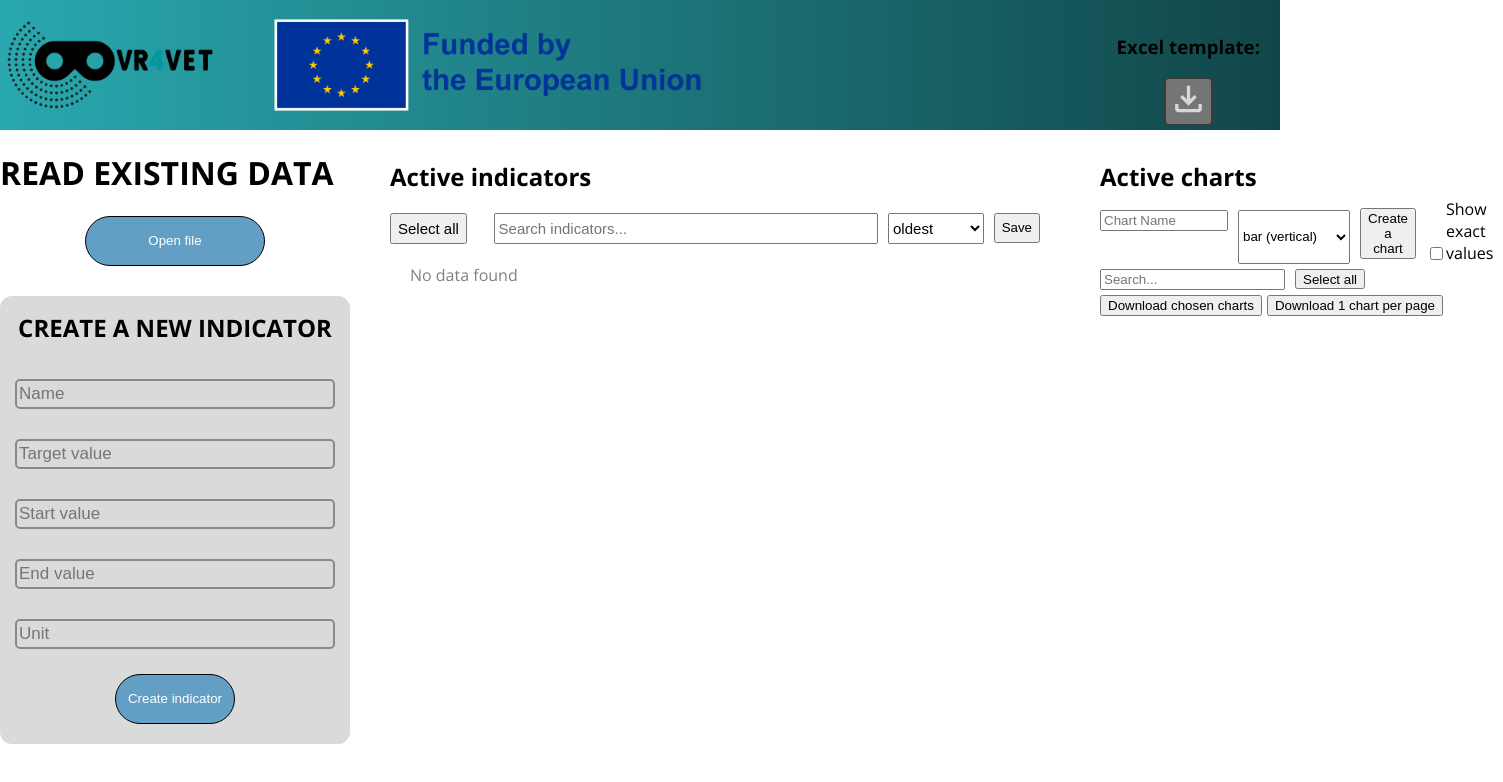
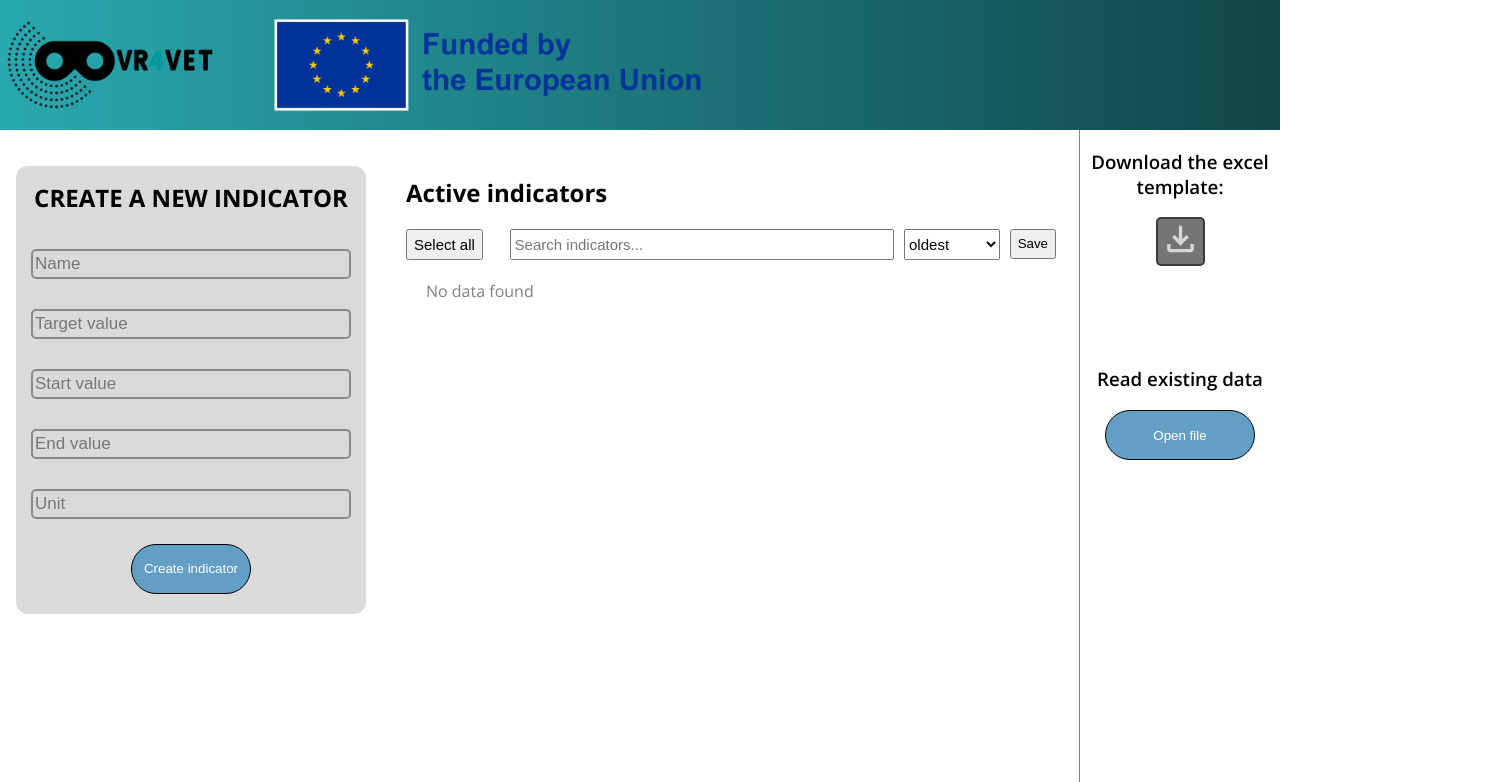
Before and after one commit to Dulme8556/digipalvelut-projekti, a SvelteKit app in the folder digipalvelut-projekti/: page / in a window 1280 px wide. Shown: the top 782 px of the page, 1503 px wide, since content can reach past the window. Built offline with nearby package versions, Linux system fonts and the light colour scheme.

Commit message:
positioning changed and sidebar done

```diff
--- a/digipalvelut-projekti/src/components/add-new.svelte
+++ b/digipalvelut-projekti/src/components/add-new.svelte
@@ -69,10 +69,6 @@
 </script>
 
 <div style="min-width:350px; max-width:350px;">
-    <h1 class="title">Read existing data</h1>
-    <div class="import-button">
-        <FileReader />
-    </div>
     <div class="create-dataset">
         <h2 class="create-dataset__title">CREATE A NEW INDICATOR</h2>
         <div class="input__container">
--- a/digipalvelut-projekti/src/components/app.svelte
+++ b/digipalvelut-projekti/src/components/app.svelte
@@ -4,6 +4,7 @@
     import AddNew from "./add-new.svelte";
     import Lines from "./lines.svelte";
     import Charts from "./charts.svelte";
+    import FileReader from "./file-reader.svelte";
     import DownloadFile from "./download-file.svelte";
     import GlobalStyles from "./global-styles.svelte";
 
@@ -21,6 +22,8 @@
         <img class="vr4vet_logo" src="./images/VR4VET_LOGO_DOTS_trnsprnt_Turquoise.png" alt="VR4VET">
         <img class="eu_union" src="./images/EN_FundedbytheEU_RGB_POS.png" alt="Funded by the European Union">
     </div>
+
+    <div class="content">
         <div class="main__functions">
             <div style='display:flex; justify-content: space-between;'>
                 <AddNew />
@@ -32,7 +35,11 @@
                 {/key}
             </div>
         </div>
+        <div class="sidebar">
             <DownloadFile />
+            <FileReader />
+        </div>
+    </div>
 </div>
 
 <GlobalStyles />
@@ -41,16 +48,36 @@
     .website {
         display: flex;
         flex-direction: column;
+        height: 100vh;
+    }
+
+    .content {
+        display: flex;
+        flex: 1;
+        overflow: hidden;
+    }
+
+    .main__functions {
+        flex: 1;
+        padding: 16px;
+        overflow-y: auto;
+        display: flex;
         justify-content: space-between;
+    }
+
+    .sidebar {
+        border-left: 1px solid gray;
+        height: 100%;
     }
 
     .credit,
     .credit * {
         box-sizing: border-box;
     }
+
     .credit {
-      display:flex;
-      align-items:center;
+        display: flex;
+        align-items: center;
         background: linear-gradient(
             90deg,
             rgba(41, 168, 175, 1) 0%,
@@ -58,29 +85,20 @@
         );
         height: 130px;
         position: relative;
+        flex-shrink: 0;
     }
 
-    .vr4vet_logo,
-    .vr4vet_logo * {
-      box-sizing: border-box;
-    }
     .vr4vet_logo {
         width: 220px;
-      margin-right:50px;
+        margin-right: 50px;
         height: 100px;
-      position: relative;
         object-fit: cover;
-      aspect-ratio: 220/100;
+        aspect-ratio: 220 / 100;
     }
 
-    .eu_union,
-    .eu_union * {
-      box-sizing: border-box;
-    }
     .eu_union {
         height: 100px;
-      position: relative;
         object-fit: cover;
-      aspect-ratio: 448.63/100;
+        aspect-ratio: 448.63 / 100;
     }
 </style>
--- a/digipalvelut-projekti/src/components/chart.svelte
+++ b/digipalvelut-projekti/src/components/chart.svelte
@@ -132,7 +132,6 @@
         return id;
     }
 </script>
-
     <div class="chartContainer">
         <div class="actionBar">
             <div class="chartName">
--- a/digipalvelut-projekti/src/components/download-file.svelte
+++ b/digipalvelut-projekti/src/components/download-file.svelte
@@ -2,7 +2,7 @@
 </script>
 
 <div class="container">
-    <h3>Excel template:</h3>
+    <h3 class="title">Download the excel template:</h3>
     <div class="link__container">
         <a href="impact_tool.xlsx">
             <img class="download" src="./images/download-icon.svg" alt="" />
@@ -13,9 +13,15 @@
 <style>
     .container {
         pointer-events: none;
-        position: absolute;
-        top: 15px;
-        right: 20px;
+        margin-bottom: 100px;
+    }
+
+    .title {
+        display: flex;
+        justify-self: center;
+        text-align: center;
+        width: 200px;
+        font-weight: 600;
     }
 
     .link__container {
--- a/digipalvelut-projekti/src/components/file-reader.svelte
+++ b/digipalvelut-projekti/src/components/file-reader.svelte
@@ -71,6 +71,7 @@
 </script>
 
 <div>
+    <h3 class="title">Read existing data</h3>
     <input
         type="file"
         accept=".xlsx"
@@ -81,11 +82,19 @@
 </div>
 
 <style>
+    .title {
+        display: flex;
+        justify-content: center;
+        font-weight: 600;
+    }
+
     input {
         display: none;
     }
 
     button {
+        display: flex;
+        justify-self: center;
         padding: 5px 20px;
         margin-bottom: 10px;
         background-color: #639fc4;
@@ -100,7 +109,7 @@
         align-items: center;
         justify-content: center;
         flex-shrink: 0;
-        width: 180px;
+        width: 150px;
         height: 50px;
         position: relative;
         overflow: hidden;
```
Lines whose indentation alone changed are shown as unchanged.
